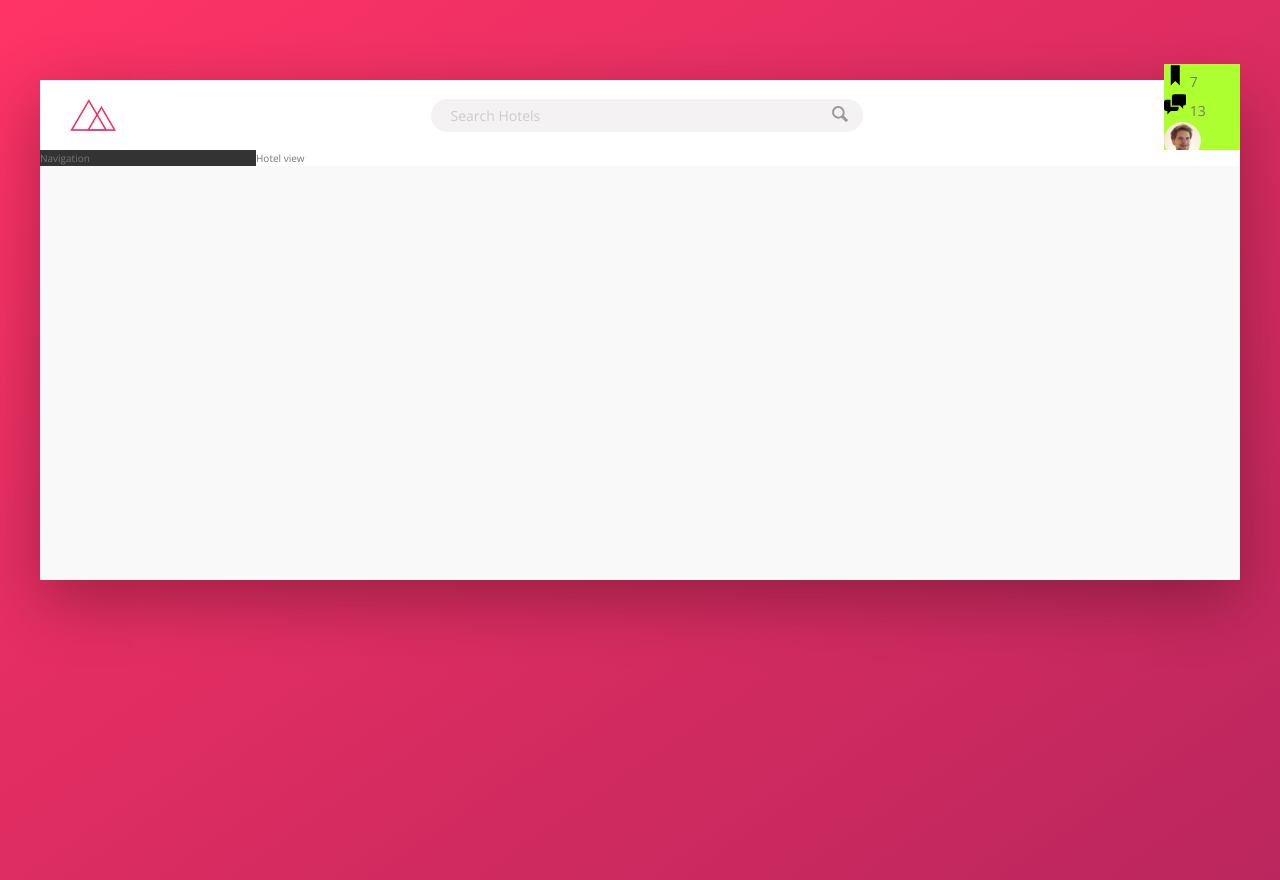
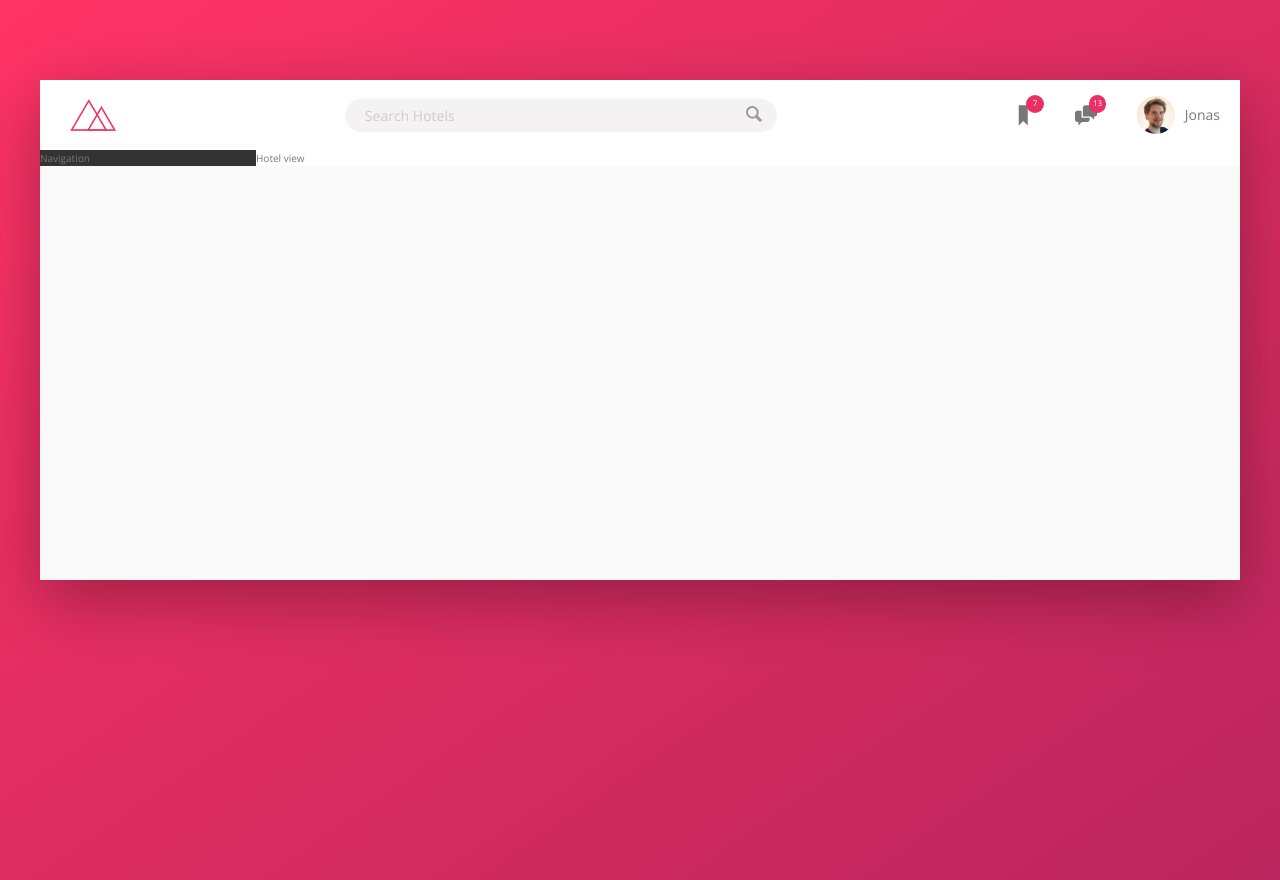
Before and after one commit to MichaelTowson/Trillo, a website: page index.html in a window 1280 px wide. Drawn offline with nearby package versions, Linux system fonts and the light colour scheme.

Commit message:
add style for nav icons and user

```diff
--- a/index.html
+++ b/index.html
@@ -35,7 +35,7 @@
                         <use xlink:href="static/img/sprite.svg#icon-bookmark"></use>
                     </svg>
                         <!-- --Notification Icon -->
-                    <span class="user-nav__notifcation">7</span>
+                    <span class="user-nav__notification">7</span>
                 </div>
 
                 <!-- Chat Icon in Nav Bar -->
--- a/static/css/style.css
+++ b/static/css/style.css
@@ -101,10 +101,37 @@ body {
     fill: var(--color-grey-dark-1); }
 
 .user-nav {
-  background-color: greenyellow; }
+  align-self: stretch;
+  display: flex;
+  align-items: center; }
+  .user-nav > * {
+    padding: 0 2rem;
+    cursor: pointer;
+    height: 100%;
+    display: flex;
+    align-items: center; }
+  .user-nav > *:hover {
+    background-color: var(--color-grey-light-2); }
+  .user-nav__icon-box {
+    position: relative; }
   .user-nav__icon {
     height: 2.25rem;
-    width: 2.25rem; }
+    width: 2.25rem;
+    fill: var(--color-grey-dark-2); }
+  .user-nav__notification {
+    font-size: .8rem;
+    height: 1.75rem;
+    width: 1.75rem;
+    border-radius: 100%;
+    background-color: var(--color-primary);
+    color: #fff;
+    position: absolute;
+    top: 1.5rem;
+    right: 1.1rem;
+    display: flex;
+    justify-content: center;
+    align-items: center; }
   .user-nav__user-photo {
     height: 3.75rem;
-    border-radius: 50%; }
+    border-radius: 100%;
+    margin-right: 1rem; }
```
